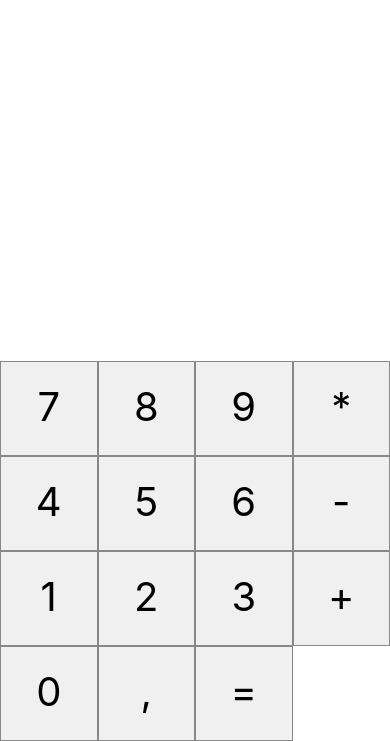
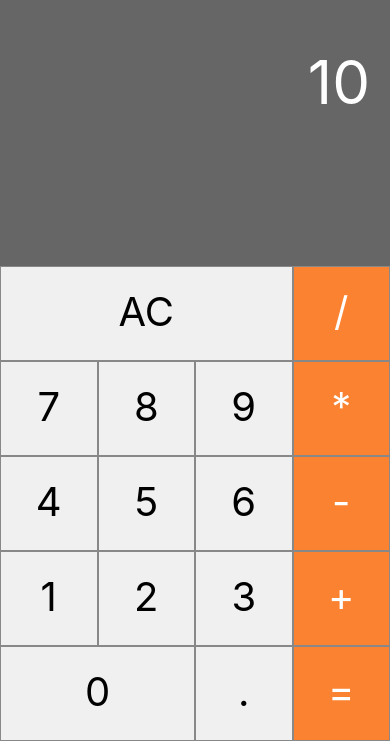
Before and after one commit to RafaDiogoJ/calculadora-react-native, a React Native app: screen / in a window 390 px wide. Shown: the part 103-844 px from the top of the page. Built offline with nearby package versions, Linux system fonts and the light colour scheme.

Commit message:
Commit dia 05-11

```diff
--- a/App.js
+++ b/App.js
@@ -1,30 +1,35 @@
 import { StatusBar } from 'expo-status-bar';
 import { StyleSheet, Text, View } from 'react-native';
 
+import Visor from './components/Visor';
 import Botao from './components/Botao';
 
 export default function App() {
   return (
     <View style={estilos.container}>
+        <Visor />
       <View style={estilos.botoes}>
+
+        <Botao label="AC" triplo/>
+        <Botao label="/" operador/>
         <Botao label="7"/>
         <Botao label="8"/>
         <Botao label="9"/>
-        <Botao label="*"/>
+        <Botao label="*" operador/>
 
         <Botao label="4"/>
         <Botao label="5"/>
         <Botao label="6"/>
-        <Botao label="-"/>
+        <Botao label="-" operador/>
 
         <Botao label="1"/>
         <Botao label="2"/>
         <Botao label="3"/>
-        <Botao label="+"/>
+        <Botao label="+" operador/>
 
-        <Botao label="0"/>
-        <Botao label=","/>
-        <Botao label="="/>
+        <Botao label="0" duplo />
+        <Botao label="."/>
+        <Botao label="=" operador/>
       </View>
     </View>
   );
--- a/components/Botao.js
+++ b/components/Botao.js
@@ -8,11 +8,15 @@ import {
 const {width, height} = Dimensions.get('window')
 
 const Botao = (props) => {
+    const estilosBotao = [estilos.botao]
+    if (props.duplo) estilosBotao.push(estilos.botaoDuplo)
+    if (props.triplo) estilosBotao.push(estilos.botaoTriplo)
+    if (props.operador) estilosBotao.push(estilos.botaoOperador)
     return(
         <TouchableHighlight
             onPress={() => console.log('clicou no botão')
             }>
-            <Text style={estilos.botao}>
+            <Text style={estilosBotao}>
                 {props.label}
             </Text>
         </TouchableHighlight>
@@ -29,6 +33,16 @@ const estilos = StyleSheet.create({
         textAlign: 'center',
         borderWidth: 1,
         borderColor: '#888',
+    },
+    botaoDuplo: {
+        width: width/4*2
+    },
+    botaoTriplo: {
+        width: width/4*3
+    },
+    botaoOperador: {
+        backgroundColor: '#fa8231',
+        color:'#fff'
     }
 })
 
--- a/components/Visor.js
+++ b/components/Visor.js
@@ -0,0 +1,27 @@
+import {View, Text, StyleSheet} from "react-native";
+
+export default props => {
+    return(
+        <View style ={estilos.visor}>
+            <Text style ={estilos.valorVisor}
+                numberOflines={1}>
+                    10
+            </Text>
+        </View>
+    )
+}
+
+const estilos = StyleSheet.create({
+    visor :{
+        flex: 1,
+        padding: 20,
+        justifyContent:"center",
+        alignItems:'flex-end',
+        backgroundColor: "rgba(0,0,0,0.6)",
+        width: '100%'
+    },
+    valorVisor:{
+        fontSize:60,
+        color: "#fff",
+    },
+});
```
